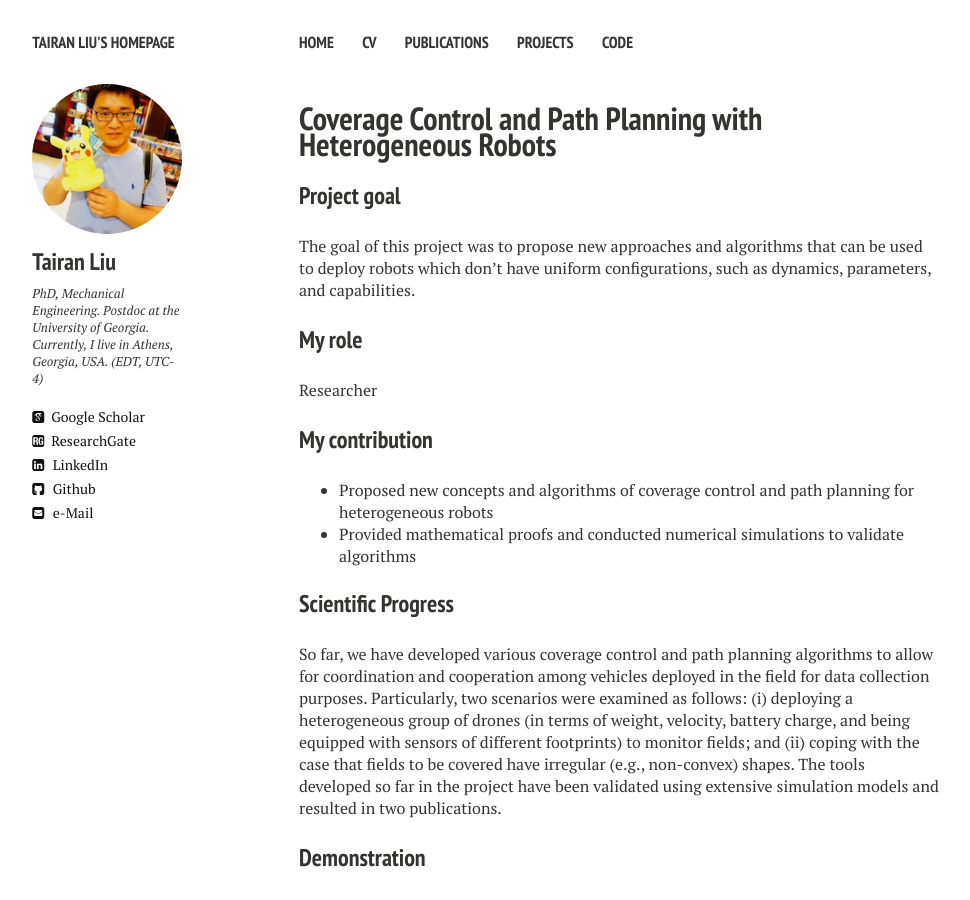
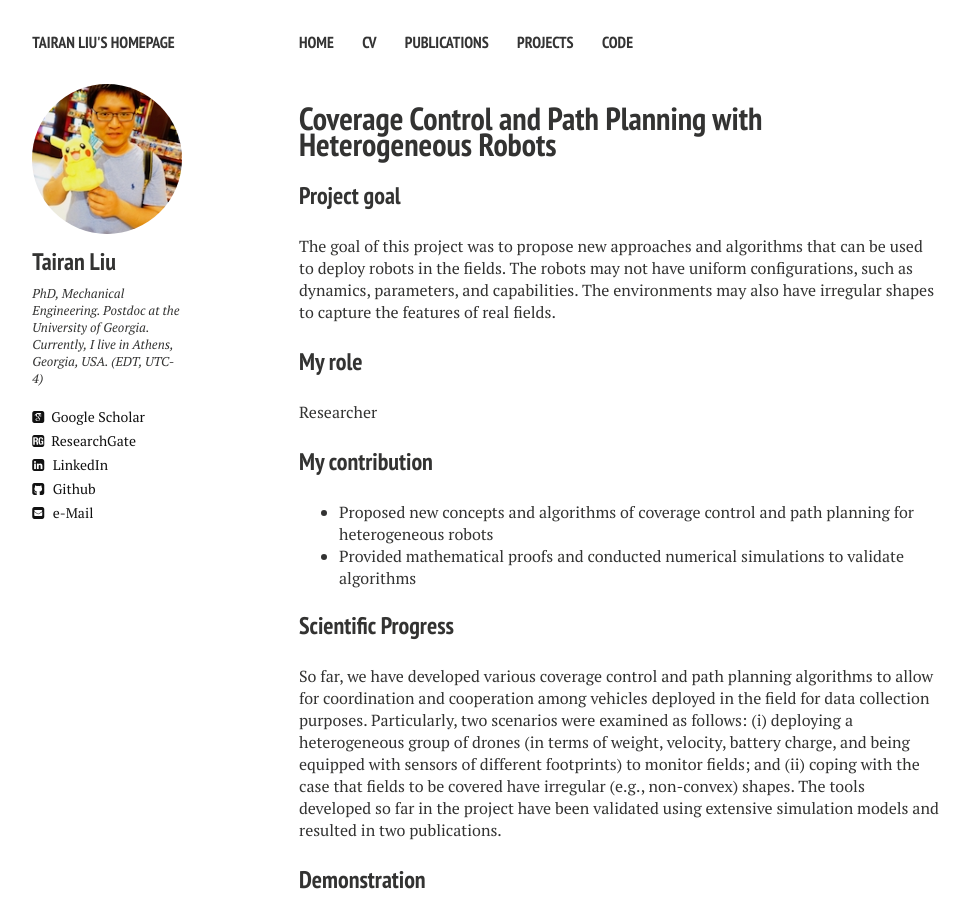
Before and after one commit to liutairan/liutairan.github.io, a Jekyll site: the page built from projects/coverage_path_planning.md, in a window 1280 px wide and 900 px high. Shown: the whole window, without its empty margins (21-991 px from the left). Built offline with Jekyll 4.4.1, drawn with Linux system fonts in a browser that asks for light colours; nearby versions of some CDN libraries.

Commit message:
Update coverage_path_planning.md

```diff
--- a/projects/coverage_path_planning.md
+++ b/projects/coverage_path_planning.md
@@ -8,7 +8,7 @@ comments: false
 
 ### Project goal
 
-The goal of this project was to propose new approaches and algorithms that can be used to deploy robots which don't have uniform configurations, such as dynamics, parameters, and capabilities.
+The goal of this project was to propose new approaches and algorithms that can be used to deploy robots in the fields. The robots may not have uniform configurations, such as dynamics, parameters, and capabilities. The environments may also have irregular shapes to capture the features of real fields.
 
 ### My role
 
```
